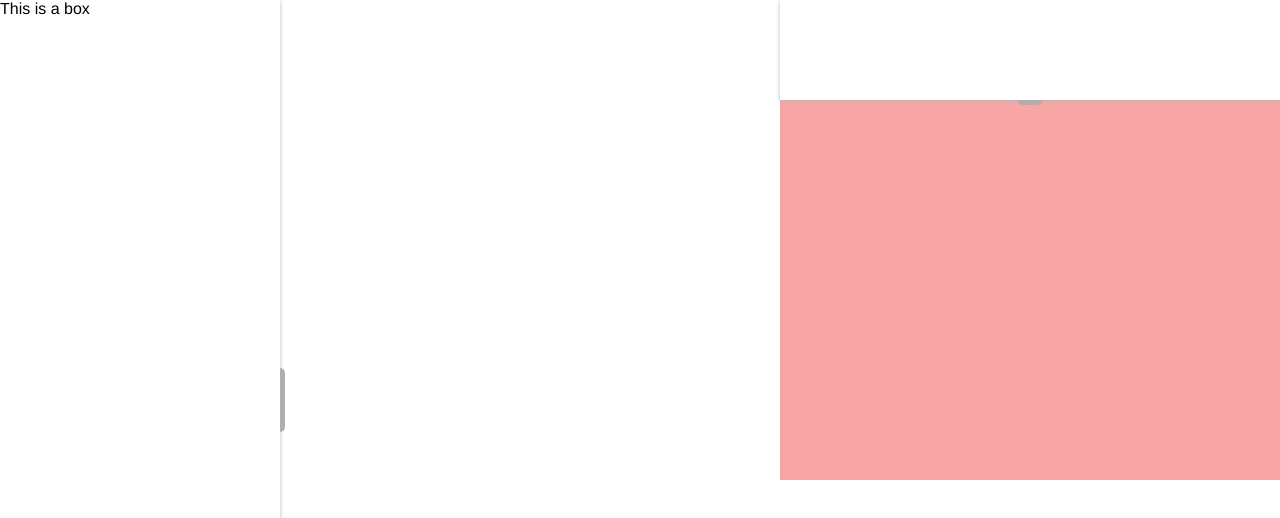
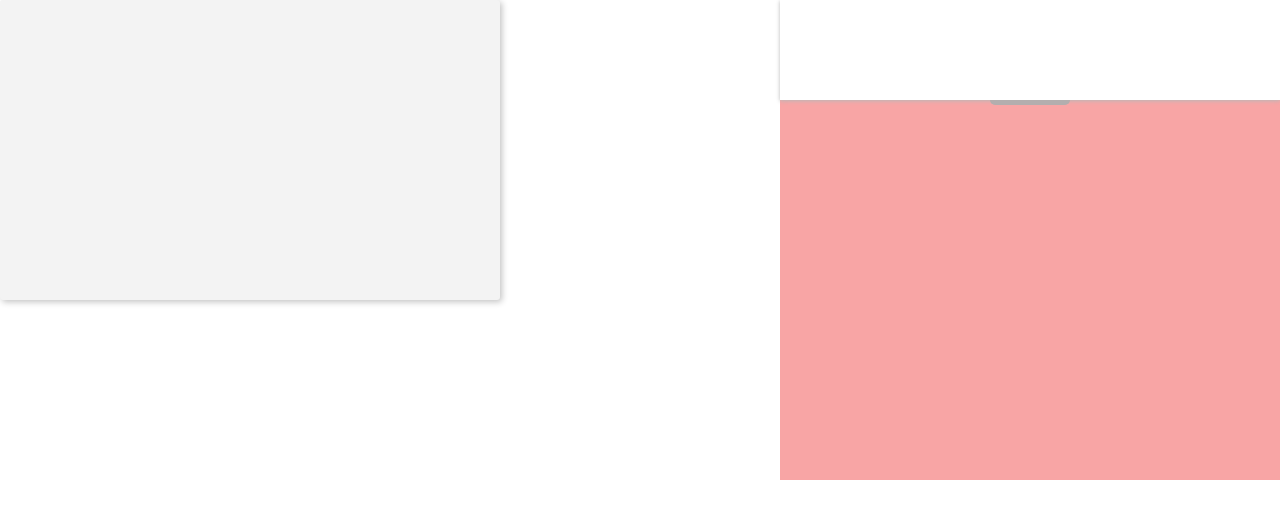
Before and after one commit to fanlewis39/components, a Vue app: page / in a window 1280 px wide. Shown: the top 518 px of the page. Built offline with nearby package versions, Linux system fonts and the light colour scheme.

Commit message:
20200822

```diff
--- a/src/App.vue
+++ b/src/App.vue
@@ -1,6 +1,6 @@
 <template>
   <div id="app">
-    <Curtain
+    <!-- <Curtain
       direction="right"
       curtain-class="curtain-test"
       style="z-index: 10"
@@ -10,23 +10,25 @@
           <span>This is a box</span>
         </div>
       </div>
-    </Curtain>
+    </Curtain> -->
     <div id="test2">
       <Curtain
         direction="bottom"
       ></Curtain>
     </div>
+    <Dragbox></Dragbox>
   </div>
 </template>
 
 <script>
 import Curtain from './components/Curtain'
-// import DragBox from './components/DragBox'
+import Dragbox from './components/Dragbox'
 
 export default {
   name: "App",
   components: {
-    Curtain
+    Curtain,
+    Dragbox
   },
   methods: {
     text() {
--- a/src/components/Curtain.vue
+++ b/src/components/Curtain.vue
@@ -19,7 +19,7 @@ export default {
   props: {
     width: {
       type: Number,
-      default: 280,
+      default: 200,
       validator(value) {
         return value >= 0
       }
@@ -138,22 +138,22 @@ export default {
 
 <style lang="scss">
   .vcomp-curtain {
-    position: relative;
+    position: absolute;
     background-color: white;
-    box-shadow: 0 1px 4px #b9b9b9;
+    box-shadow: 0 1px 4px rgb(185 185 185);
 
     &-handle {
       position: absolute;
-      background-color: #b3aeae;
+      background-color: rgb(179 174 174);
       cursor: pointer;
 
       &:hover {
-        background-color: #848282;
+        background-color: rgb(132 130 130);
       }
     }
 
     &-handle__top {
-      width: 5%;
+      width: 80px;
       height: 5px;
       top: -5px;
       left: 50%;
@@ -163,7 +163,7 @@ export default {
 
     &-handle__right {
       width: 5px;
-      height: 8%;
+      height: 80px;
       top: 50%;
       right: -5px;
       border-radius: 0 6px 6px 0;
@@ -171,7 +171,7 @@ export default {
     }
 
     &-handle__bottom {
-      width: 5%;
+      width: 80px;
       height: 5px;
       bottom: -5px;
       left: 50%;
--- a/src/components/DragBox.vue
+++ b/src/components/DragBox.vue
@@ -1,22 +1,55 @@
 <template>
   <div
-    class="vcomp-drag-box"
+    class="vcomp-dragbox"
     :style="{width: `${width}px`, height: `${height}px`}"
-  ></div>
+  >
+    <div
+      class="vcomp-dragbox-title"
+      v-if="hasTitle"
+    >
+      {{ title }}
+    </div>
+    <slot></slot>
+  </div>
 </template>
 
 <script>
 export default {
-  name: 'DragBox',
+  name: 'Dragbox',
   props: {
     width: {
       type: Number,
-      default: 150
+      default: 500
     },
     height: {
       type: Number,
-      default: 80
+      default: 300
+    },
+    title: {
+      type: String,
+      default: ''
     }
+  },
+  data() {
+    return {
+
+    }
+  },
+  computed: {
+    hasTitle() {
+      return this.title ? true : false
+    }
+  },
+  mounted() {
+
   }
 }
 </script>
+
+<style lang="scss">
+.vcomp-dragbox {
+  background-color: rgb(243 243 243);
+  box-shadow: 2px 2px 6px #c3c3c3;
+  border-radius: 3px;
+}
+</style>
```
